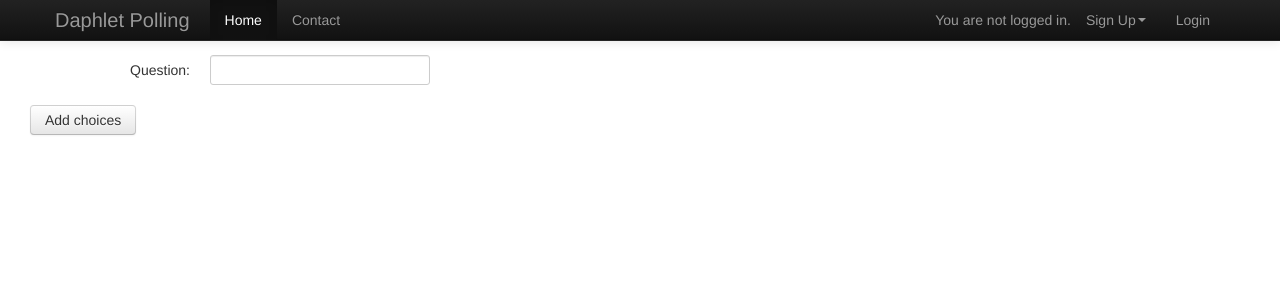
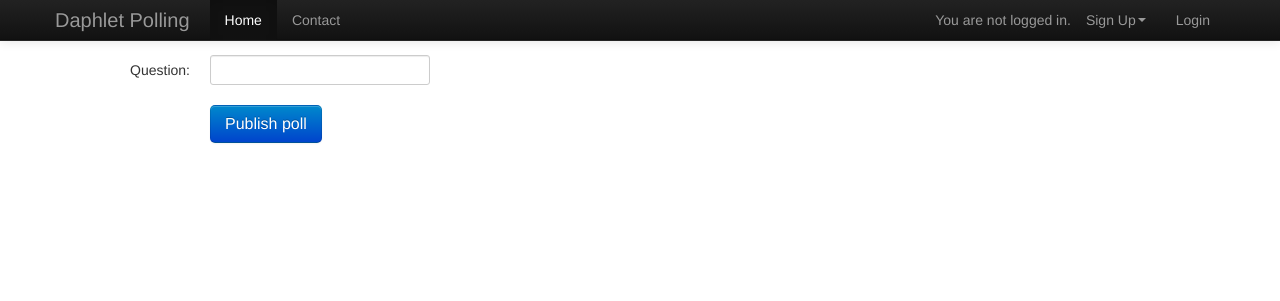
Before and after one commit to toconnor13/daphlet, a Django app: template templates/polls/create_poll2.html in a window 1280 px wide. Shown: the top 301 px of the page. Run offline with Django 3.2, Linux system fonts and the light colour scheme; the template is opened without the code that fills it, so the values that code supplies are empty; some libraries are stand-ins or nearby versions.

Commit message:
Form 2 cleaned up

```diff
--- a/polls/views.py
+++ b/polls/views.py
@@ -131,4 +131,4 @@ def poll_complete(request):
 	for option in choice_list:
 		p.choice_set.create(choice=option, votes=0)
 	p.save()
-	return HttpResponse("the choices should be added.")
+	return HttpResponseRedirect(reverse('polls.views.vote', args=(p.id,)))
--- a/templates/polls/create_poll2.html
+++ b/templates/polls/create_poll2.html
@@ -17,18 +17,29 @@
 		<div class="control-group">
 				<label class="control-label">Choice</label>
 				<div class="controls">
-					<input type="text" name ="{{choice}}" placeholder="Choice">
+					<input type="text" name ="{{choice}} " placeholder="Choice">
 				</div>
 		</div>
 		{% endfor %}
 
 
 		{% if restricted %}
-			<div class="input-prepend">
-				<span class="add-on">@</span>
-				<input class="span2" type="text" name="restricted_domain" placeholder="example.com">
+			<div class="control-group">
+				<label class="control-label">Restriction</label>
+				<div class="controls">
+					<div class="input-prepend">
+						<span class="add-on">@</span>
+						<input class="span2" type="text" name="restricted_domain" placeholder="example.com">
+					</div>
+				</div>
+			</div>
 		{% endif %}
-		<input class="btn" type="submit" value = "Add choices">
+
+		<div class="control-group">
+			<div class="controls">
+				<input class="btn btn-large btn-primary" type="submit" value = "Publish poll">
+			</div>
+		</div>
 	</form>
 </div>
 
```
